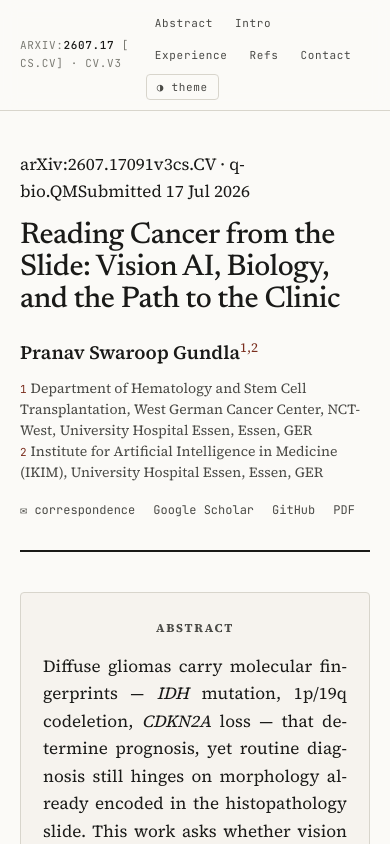
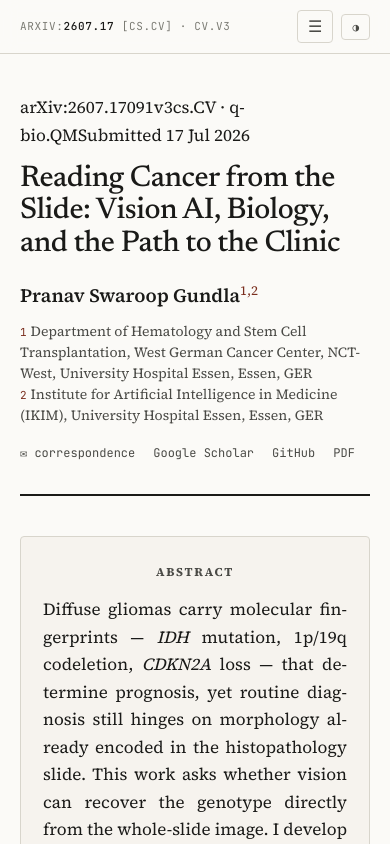
Before and after one commit to psgundla/psg-portfolio, a React (Vite) app: page / in a window 390 px wide. Shown: the top 844 px of the page. Built offline with nearby package versions, Linux system fonts and the light colour scheme.

Commit message:
Add hamburger menu for mobile navigation (<768px)
- Hamburger button (☰) shows navigation menu on tap
- Desktop: full navigation bar visible
- Mobile: hamburger menu with dropdown navigation
- Compact theme toggle button on mobile
- Menu closes on link click

```diff
--- a/src/App.jsx
+++ b/src/App.jsx
@@ -14,6 +14,8 @@ function App() {
       return 'system';
     }
   });
+
+  const [menuOpen, setMenuOpen] = useState(false);
 
   useEffect(() => {
     const root = document.documentElement;
@@ -42,7 +44,15 @@ function App() {
         <span className={styles.id}>
           arXiv:<b>2607.17</b>&nbsp;[cs.CV]&nbsp;·&nbsp;cv.v3
         </span>
-        <nav aria-label="Sections">
+        <div style={{ display: 'flex', alignItems: 'center', gap: '8px' }}>
+          <button
+            className={styles.hamburgerBtn}
+            onClick={() => setMenuOpen(!menuOpen)}
+            aria-label="Toggle navigation menu"
+          >
+            ☰
+          </button>
+          <nav aria-label="Sections" className={styles.navMenu}>
             <a href="#abstract">Abstract</a>
             <a href="#intro">Intro</a>
             <a href="#experience">Experience</a>
@@ -52,6 +62,23 @@ function App() {
               ◑ theme
             </button>
           </nav>
+          <button
+            className={styles.themeMobile}
+            onClick={toggleTheme}
+            aria-label="Toggle color theme"
+          >
+            ◑
+          </button>
+        </div>
+        {menuOpen && (
+          <nav className={styles.mobileMenu}>
+            <a href="#abstract" onClick={() => setMenuOpen(false)}>Abstract</a>
+            <a href="#intro" onClick={() => setMenuOpen(false)}>Intro</a>
+            <a href="#experience" onClick={() => setMenuOpen(false)}>Experience</a>
+            <a href="#references" onClick={() => setMenuOpen(false)}>Refs</a>
+            <a href="#contact" onClick={() => setMenuOpen(false)}>Contact</a>
+          </nav>
+        )}
       </div>
 
       <main id="main" className={styles.wrap}>
--- a/src/styles/App.module.css
+++ b/src/styles/App.module.css
@@ -697,3 +697,83 @@ footer .cite-self {
 footer .cite-self .lbl {
   color: var(--ink-mute);
 }
+
+/* Hamburger button (mobile) */
+.hamburgerBtn {
+  display: none;
+  appearance: none;
+  border: 1px solid var(--rule);
+  background: transparent;
+  color: var(--ink-soft);
+  font-family: var(--mono);
+  font-size: 16px;
+  padding: 5px 10px;
+  border-radius: 4px;
+  cursor: pointer;
+}
+
+.hamburgerBtn:hover {
+  border-color: var(--ink-mute);
+  color: var(--ink);
+}
+
+.themeMobile {
+  display: none;
+  appearance: none;
+  border: 1px solid var(--rule);
+  background: transparent;
+  color: var(--ink-soft);
+  font-family: var(--mono);
+  font-size: 11px;
+  padding: 5px 10px;
+  border-radius: 4px;
+  cursor: pointer;
+}
+
+.themeMobile:hover {
+  border-color: var(--ink-mute);
+  color: var(--ink);
+}
+
+.mobileMenu {
+  position: absolute;
+  top: 100%;
+  left: 0;
+  right: 0;
+  background: var(--paper);
+  border-bottom: 1px solid var(--rule);
+  padding: 10px;
+  display: flex;
+  flex-direction: column;
+  gap: 8px;
+  z-index: 30;
+  font-family: var(--mono);
+  font-size: 12px;
+}
+
+.mobileMenu a {
+  padding: 8px 12px;
+  color: var(--ink-soft);
+  text-decoration: none;
+  border-radius: 3px;
+}
+
+.mobileMenu a:hover {
+  background: var(--tag);
+  color: var(--ink);
+}
+
+/* Mobile hamburger menu */
+@media (max-width: 768px) {
+  .navMenu {
+    display: none !important;
+  }
+
+  .hamburgerBtn {
+    display: block !important;
+  }
+
+  .themeMobile {
+    display: block !important;
+  }
+}
```
Lines whose indentation alone changed are shown as unchanged.
